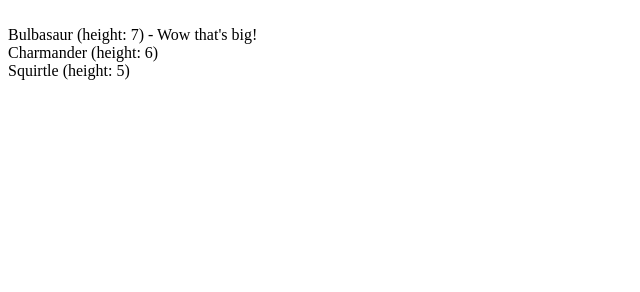
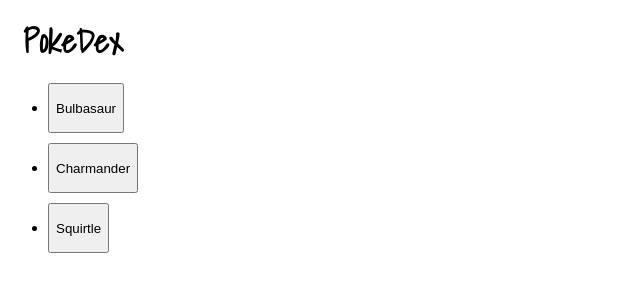
Before and after one commit to cristf1/Pokedex, a plain HTML site: page index.html in a window 1280 px wide. Shown: the whole page, without its empty margins (0-640 px from the left). Drawn offline with Linux system fonts and the light colour scheme; files that its build step writes are made by us from their sources.

Commit message:
Update for Task 1.6

```diff
--- a/css/style.css
+++ b/css/style.css
@@ -0,0 +1,12 @@
+.button-class{
+  border: 2 lightblue;
+  height:50;
+  margin-bottom: 10;
+  list-style-type: none;
+}
+
+
+h1{
+  font-family: 'Shadows Into Light', cursive;
+  margin: 15px
+}
--- a/index.html
+++ b/index.html
@@ -4,10 +4,13 @@
   <head>
     <meta charset="utf-8">
     <meta name="viewport" content="width=device-width">
+    <link href="https://fonts.googleapis.com/css2?family=Shadows+Into+Light&display=swap" rel="stylesheet">
     <title>Cristine's PokeDex</title>
-    <link href="style.css" rel="stylesheet" type="text/css" />
+    <link href="css/style.css" rel="stylesheet" type="text/css" />
   </head>
   <body>
+    <h1>PokeDex</h1>
+    <ul class='pokemon-list'></ul>
     <script src="js/scripts.js"></script>
   </body>
 </html>
--- a/js/scripts.js
+++ b/js/scripts.js
@@ -7,16 +7,20 @@ let pokemonRepository = (function (){
     {name:'Squirtle', height: 5, types:'water'}
   ];
 
-  pokemonList.forEach(pokemonPrint)
+  function addListItem(pokemon){
+    let pokemonOrder= document.querySelector('.pokemon-list');
+    let listItem= document.createElement('li');
+    let button = document.createElement('button');
+    button.innerText= pokemon.name;
+    button.classList.add('button-class');
+    listItem.appendChild(button);
+    pokemonOrder.appendChild(listItem);
+    button.addEventListener('click', function() {showDetails(pokemon)});
+  }
 
-  function pokemonPrint(pokemon){
-    document.write("<br>" + pokemon.name + " (height: " + pokemon.height + ")" );
-      if (pokemon.height > 6){
-        document.write(" - Wow that\'s big!")
-        }
-      else {"<br>"
-    }
-  };
+  function showDetails(pokemon){
+    console.log(pokemon);
+  }
 
   function getAll(){
     return pokemonList;
@@ -29,8 +33,13 @@ let pokemonRepository = (function (){
   return {
     getAll: getAll,
     add: add,
+    addListItem: addListItem,
   }
 
 })();
 
-pokemonRepository.getAll();
+console.log(pokemonRepository.getAll());
+
+pokemonRepository.getAll().forEach(function(pokemon){
+  pokemonRepository.addListItem(pokemon);
+});
```
Also changed, not shown: 1 other file.
